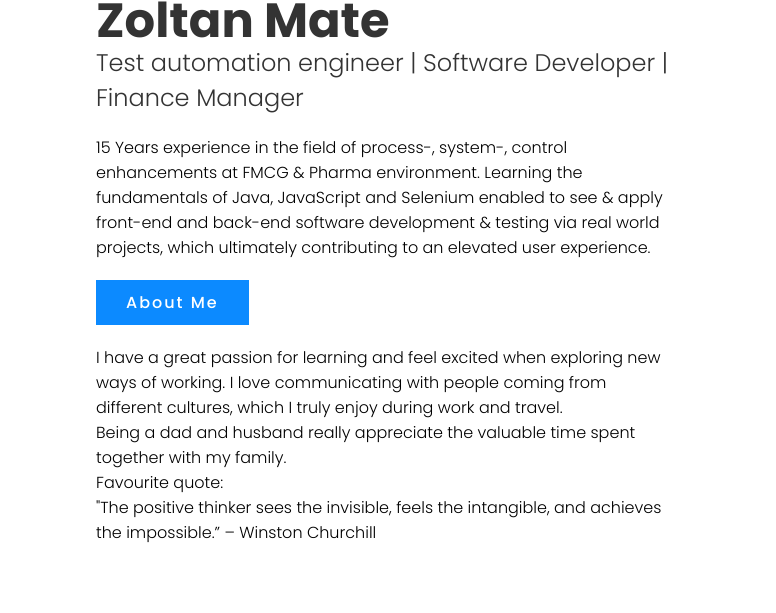
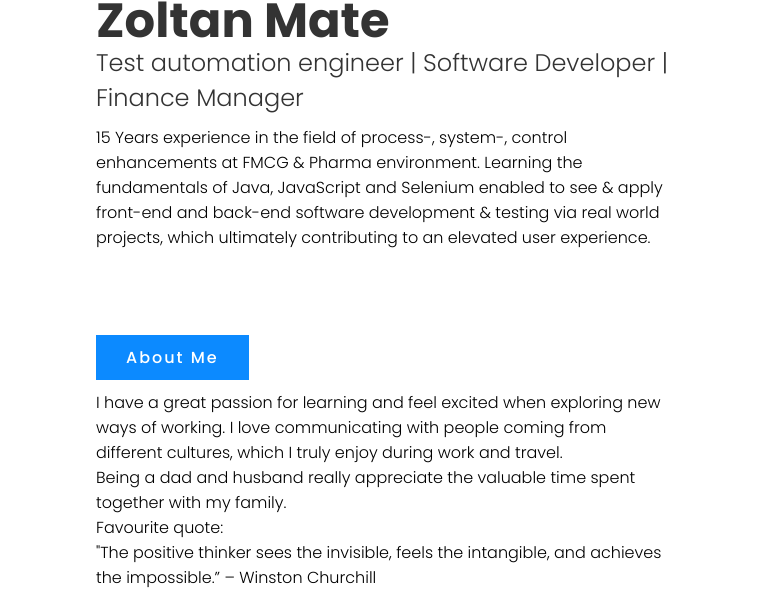
Before and after one commit to matezolt/homepage, a plain HTML site: page ClickToView.html in a window 1280 px wide. Shown: the part 187-800 px from the top of the page, 504-1280 px from the left. Drawn offline with nearby package versions, Linux system fonts and the light colour scheme.

Commit message:
home page

```diff
--- a/ClickToView.html
+++ b/ClickToView.html
@@ -230,7 +230,7 @@
       <ul class="menu">
         <li><a href="#home" onclick="toggleMenu();">Home</a></li>
         <li><a href="#services" onclick="toggleMenu();">Key Profile</a></li>
-        <li><a href="#work" onclick="toggleMenu();">Projects & Certificates</a></li>
+        <li><a href="#work" onclick="toggleMenu();">Projects</a></li>
         <li><a href="#contact" onclick="toggleMenu();">Contact</a></li>
       </ul>
     </div>
--- a/pics/style.css
+++ b/pics/style.css
@@ -94,6 +94,13 @@ p {
   font-size: 1em;
   margin: 20px 0;
   font-weight: 300;
+}
+.contentBox p {
+  font-size: 1em;
+  margin: 10px 0;
+  font-weight: 300;
+  min-width: 400px;
+  min-height: 200px;
 }
 .btn {
   background: #0c8aff;
```
